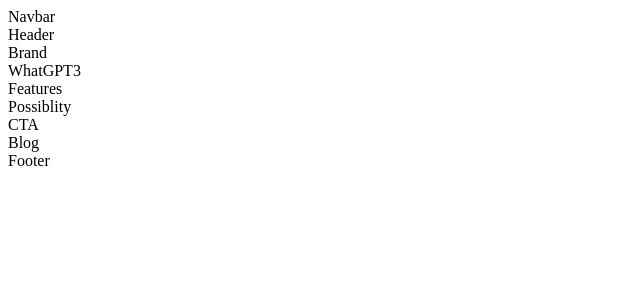
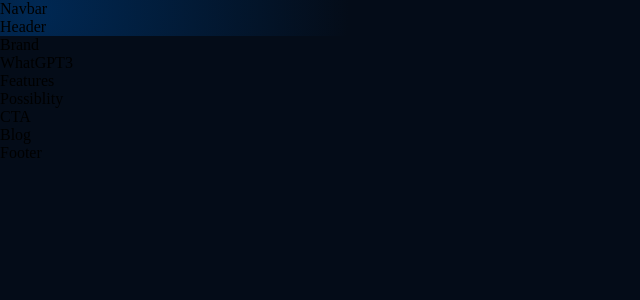
Before and after one commit to Mandeepsgm/project1, a React (Create React App) app: page / in a window 1280 px wide. Shown: the top 300 px of the page, without its empty margins (0-640 px from the left). Built offline with nearby package versions, Linux system fonts and the light colour scheme.

Commit message:
adding styles from animista and angrytools grdient

```diff
--- /dev/null
+++ b/src/App.css
@@ -0,0 +1,95 @@
+* {
+    box-sizing: border-box;
+    padding: 0;
+    margin: 0;
+    scroll-behavior: smooth;
+}
+
+body {
+    background: var(--color-bg);
+}
+
+a {
+    color: unset;
+    text-decoration: none;
+}
+
+.gradient__bg {
+    background: -moz-radial-gradient(circle at 3% 25%, rgba(0, 40, 83, 1) 0%, rgba(4, 12, 24, 1) 25%);
+
+    /* safari 5.1+,chrome 10+ */
+    background: -webkit-radial-gradient(circle at 3% 25%, rgba(0, 40, 83, 1) 0%, rgba(4, 12, 24, 1) 25%);
+
+    /* opera 11.10+ */
+    background: -o-radial-gradient(circle at 3% 25%, rgba(0, 40, 83, 1) 0%, rgba(4, 12, 24, 1) 25%);
+
+    /* ie 10+ */
+    background: -ms-radial-gradient(circle at 3% 25%, rgba(0, 40, 83, 1) 0%, rgba(4, 12, 24, 1) 25%);
+
+    /* global 92%+ browsers support */
+    background: radial-gradient(circle at 3% 25%, rgba(0, 40, 83, 1) 0%, rgba(4, 12, 24, 1) 25%);
+}
+
+.gradient__text {
+    background: var(--gradient-text);
+    background-clip: text;
+    -webkit-background-clip: text;
+    -webkit-text-fill-color: transparent;
+}
+
+.section__padding {
+    padding: 4rem 6rem;
+}
+
+.section__margin {
+    margin: 4rem 6rem;
+}
+
+.scale-up-center {
+    -webkit-animation: scale-up-center 0.4s cubic-bezier(0.390, 0.575, 0.565, 1.000) both;
+    animation: scale-up-center 0.4s cubic-bezier(0.390, 0.575, 0.565, 1.000) both;
+}
+
+@-webkit-keyframes scale-up-center {
+    0% {
+        -webkit-transform: scale(0.5);
+        transform: scale(0.5);
+    }
+
+    100% {
+        -webkit-transform: scale(1);
+        transform: scale(1);
+    }
+}
+
+@keyframes scale-up-center {
+    0% {
+        -webkit-transform: scale(0.5);
+        transform: scale(0.5);
+    }
+
+    100% {
+        -webkit-transform: scale(1);
+        transform: scale(1);
+    }
+}
+
+@media screen and (max-width: 700px) {
+    .section__padding {
+        padding: 4rem;
+    }
+
+    .section__margin {
+        margin: 4rem;
+    }
+}
+
+@media screen and (max-width: 550px) {
+    .section__padding {
+        padding: 4rem 2rem;
+    }
+
+    .section__margin {
+        margin: 4rem 2rem;
+    }
+}
--- a/src/App.js
+++ b/src/App.js
@@ -1,6 +1,9 @@
 import React from 'react';
 import { Footer, Header, Possibility, Features, WhatGPT3, Blog } from './containers';
 import { CTA, Brand, Navbar } from './components';
+import './index.css';
+import './App.css';
+
 
 const App = () => {
   return (
--- /dev/null
+++ b/src/index.css
@@ -0,0 +1,14 @@
+@import url('https://fonts.googleapis.com/css2?family=Manrope:wght@200;300;400;500;600;700;800&display=swap');
+
+:root {
+    --font-family: 'Manrope', sans-serif;
+
+    --gradient-text: linear-gradient(89.97deg, #AE67FA 1.84%, #F49867 102.67%);
+    --gradient-bar: linear-gradient(103.22deg, #AE67FA -13.86%, #F49867 99.55%);
+
+    --color-bg: #040C18;
+    --color-footer: #031B34;
+    --color-blog: #042c54;
+    --color-text: #81AFDD;
+    --color-subtext: #FF8A71;
+}
```
